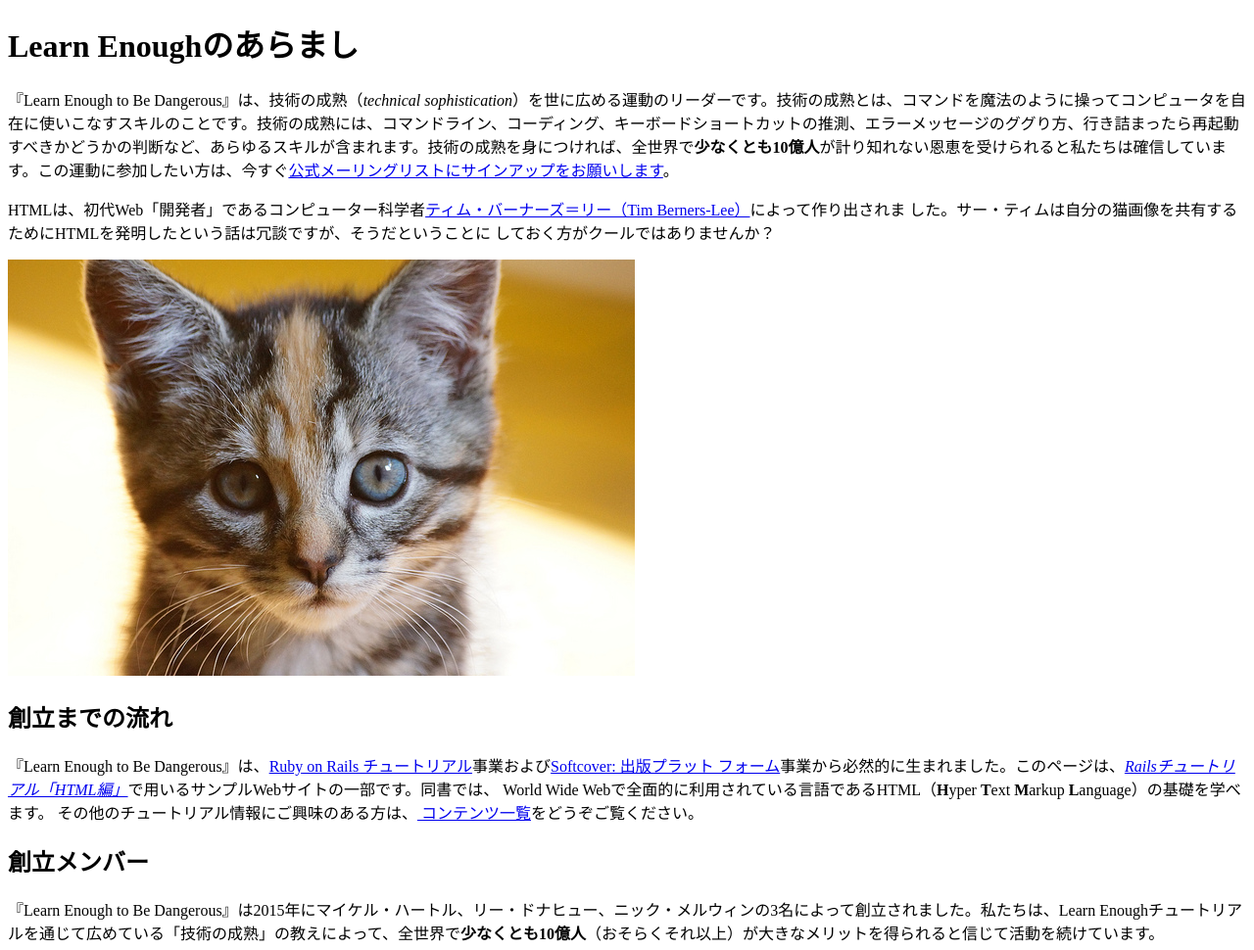
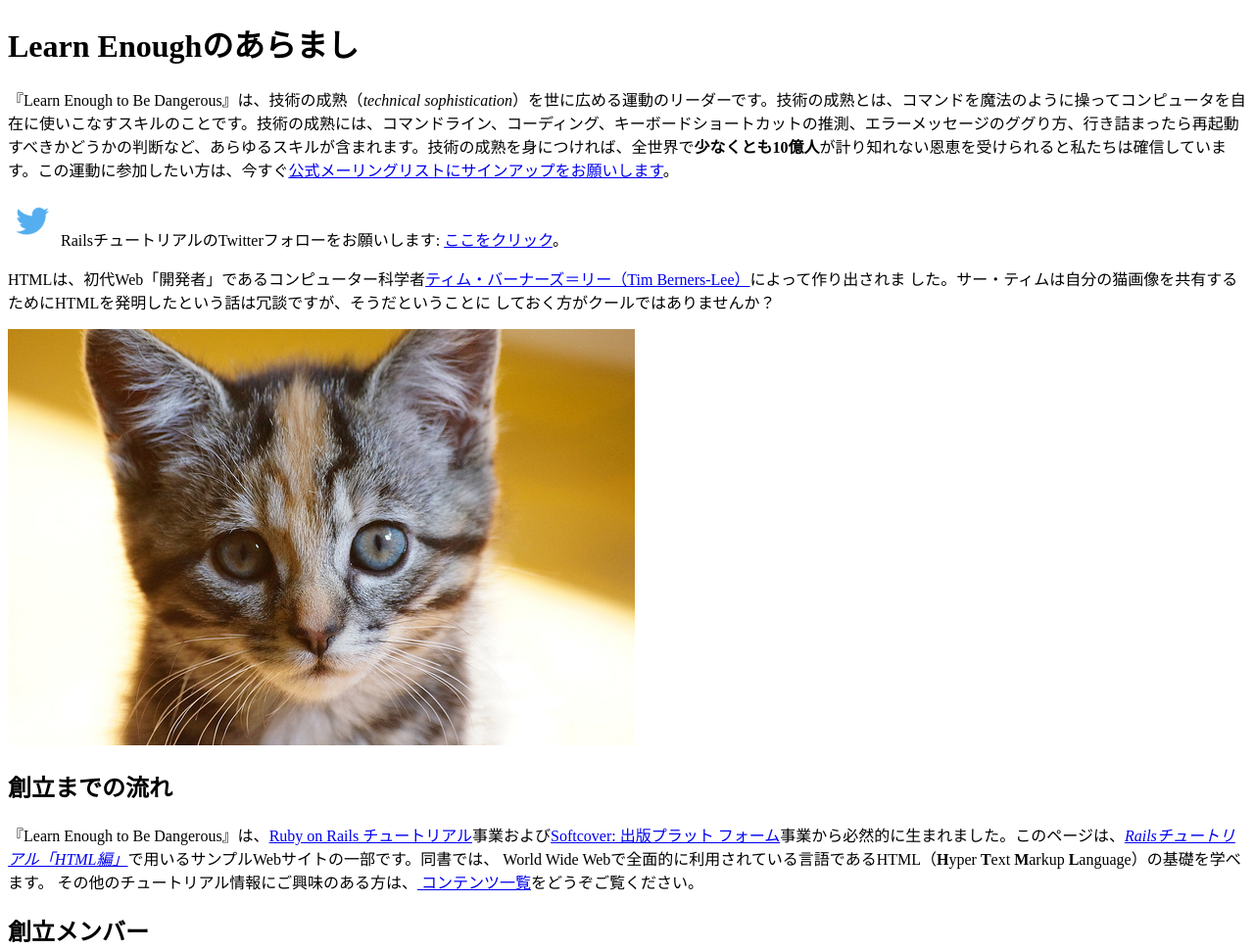
Before and after one commit to ToshiyukiGomi/sample_website, a plain HTML site: page index.html in a window 1280 px wide. Shown: the top 970 px of the page at 98% size. Drawn offline with Linux system fonts and the light colour scheme.

Commit message:
Add official twitter link

```diff
--- a/index.html
+++ b/index.html
@@ -16,14 +16,24 @@
   </p>
 
   <p>
+    <a href="https://twitter.com/RailsTutorialJP" target="_blank" rel="noopener" style="text-decoration: none;">
+      <img src="images/small_twitter_logo.png">
+    </a>
+    RailsチュートリアルのTwitterフォローをお願いします:
+      <a href="https://twitter.com/RailsTutorialJP"
+         target="_blank" rel="noopener">ここをクリック</a>。
+  </p>
+
+  <p>
     HTMLは、初代Web「開発者」であるコンピューター科学者<a href="https://ja.wikipedia.org/wiki/
     %E3%83%86%E3%82%A3%E3%83%A0%E3%83%BB%E3%83%90%E3%83%BC%E3%83%8A%E3%83%BC%E3%82%BA%EF
     %BC%9D%E3%83%AA%E3%83%BC">ティム・バーナーズ＝リー（Tim Berners-Lee）</a>によって作り出されま
     した。サー・ティムは自分の猫画像を共有するためにHTMLを発明したという話は冗談ですが、そうだということに
     しておく方がクールではありませんか？
   </p>
-
-  <img src="images/kitten.jpg" alt="愛くるしい子猫">
+  <a href="https://www.flickr.com/photos/deborah_s_perspective/14144861329">
+    <img src="images/kitten.jpg" alt="愛くるしい子猫">
+  </a>
 
   <h2>創立までの流れ</h2>
 
@@ -63,11 +73,11 @@
 
   <h3>リー・ドナヒュー</h3>
 
-  <img src="https://gravatar.com/avatar/b65522a6f3a6899705d119d7aa232a6d?s=150"
-     alt="リー・ドナヒュー">
+  <img src="https://gravatar.com/avatar/b65522a6f3a6899705d119d7aa232a6d?s=150" alt="リー・ドナヒュー">
 
   <p>
-    文字どおりサメと泳ぎを競ったりスノボに乗ってパウダースタッシュパンツ狩りをしてないときのリーは、コンピュータの前に座ってインターフェイスをデザインしたりフロントエンド開発を手掛けたり、Learn Enoughチュートリアルのインターフェイス関連部分を執筆しています。
+    文字どおりサメと泳ぎを競ったりスノボに乗ってパウダースタッシュパンツ狩りをしてないときのリーは、コンピュータの前に座ってインターフェイスをデザインしたりフロントエンド開発を手掛けたり、Learn
+    Enoughチュートリアルのインターフェイス関連部分を執筆しています。
   </p>
 
   <p>
@@ -77,8 +87,7 @@
 
   <h3>ニック・メルウィン</h3>
 
-  <img src="https://gravatar.com/avatar/e2d6ce2ba5c1b6d674ae8ff2b3b45d23?s=150"
-     alt="ニック・メルウィン">
+  <img src="https://gravatar.com/avatar/e2d6ce2ba5c1b6d674ae8ff2b3b45d23?s=150" alt="ニック・メルウィン">
 
   <p>
     ジミー・キンメル、コナン、エレン・ショーなどで開催されたキャピタル・シティーズのライブでニックの超絶速弾きギターをご覧になった方もいらっしゃるかもしれませんが、ニックは骨の髄までナードですのでどうかご安心を。ツアーバスの中でコードをかき鳴らすのが楽しいのと同じぐらい、自宅のキッチンで美しいコードを書きまくると楽しくなります。
```
Also changed, not shown: images/small_twitter_logo.png (added).
